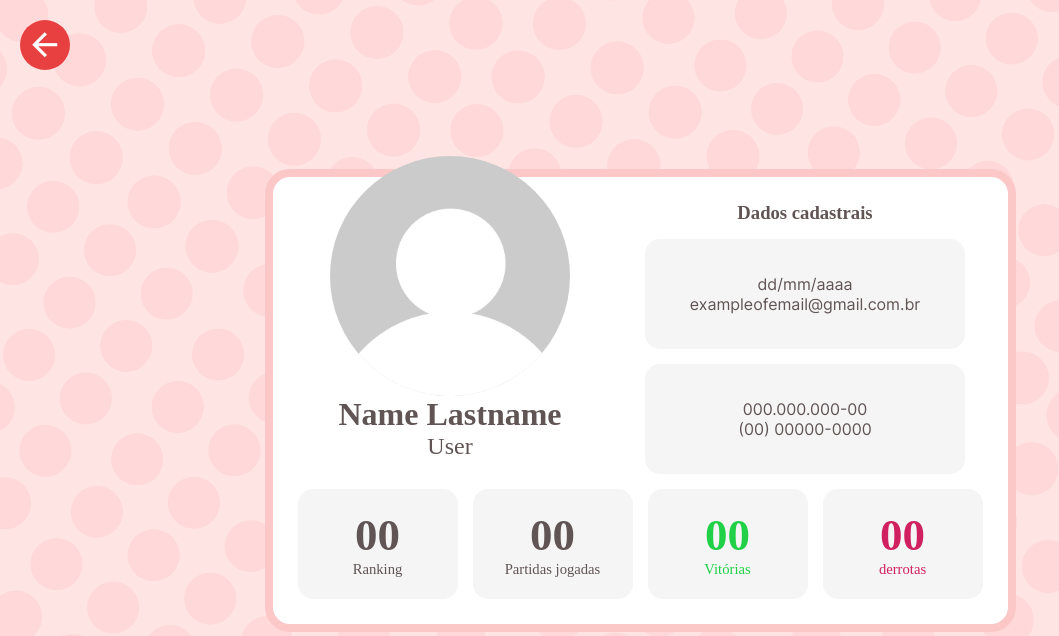
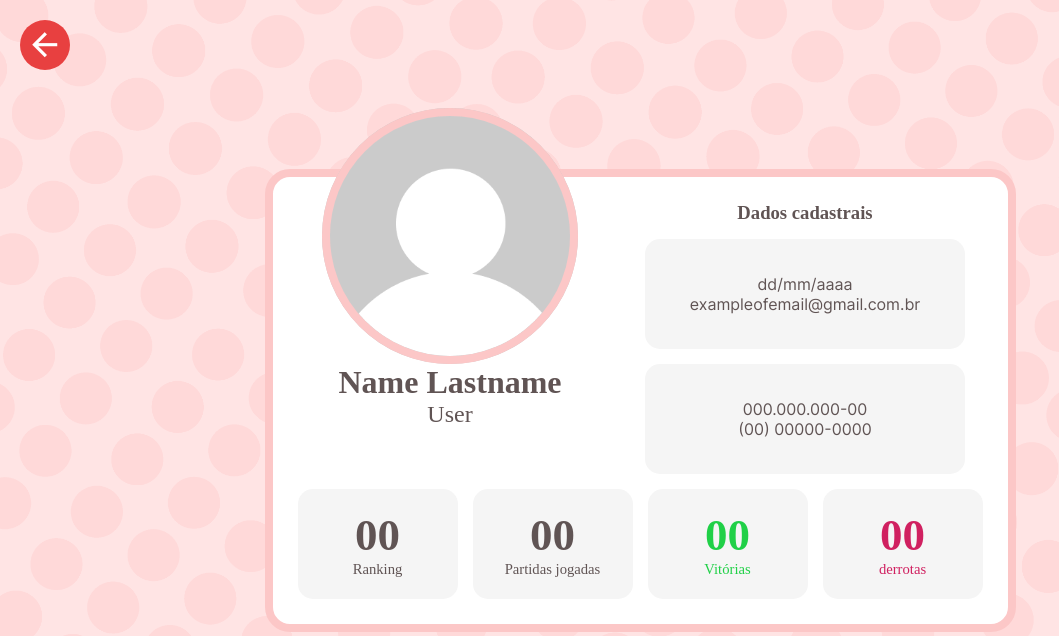
Before and after one commit to brendajuliane/MemoryGame, a PHP site: page /perfil.html in a window 1280 px wide. Shown: the top 636 px of the page, without its empty margins (0-1059 px from the left). Run offline with PHP 8.4, Linux system fonts and the light colour scheme; some web fonts are replaced.

Commit message:
Ajustes página Perfil
Borda Imagem
Reposicionamento imagem

```diff
--- a/css/perfil.css
+++ b/css/perfil.css
@@ -55,12 +55,14 @@ main {
     align-items: center;
     border-radius:  50%;
     background-color: #CBCBCB;
-    margin-top: -60px;
+    margin-top: -140px;
     /* overflow: hidden; */
 }
 
 #perfilImg {
     height: 240px;
+    border: 8px solid #FCC7C7;
+    border-radius: 50%;
 }
 
 #user {
@@ -86,7 +88,6 @@ main {
     display: flex;
     flex-direction: column;
     justify-content: center;
-    font-family: Inter;
 
 }
 
```
